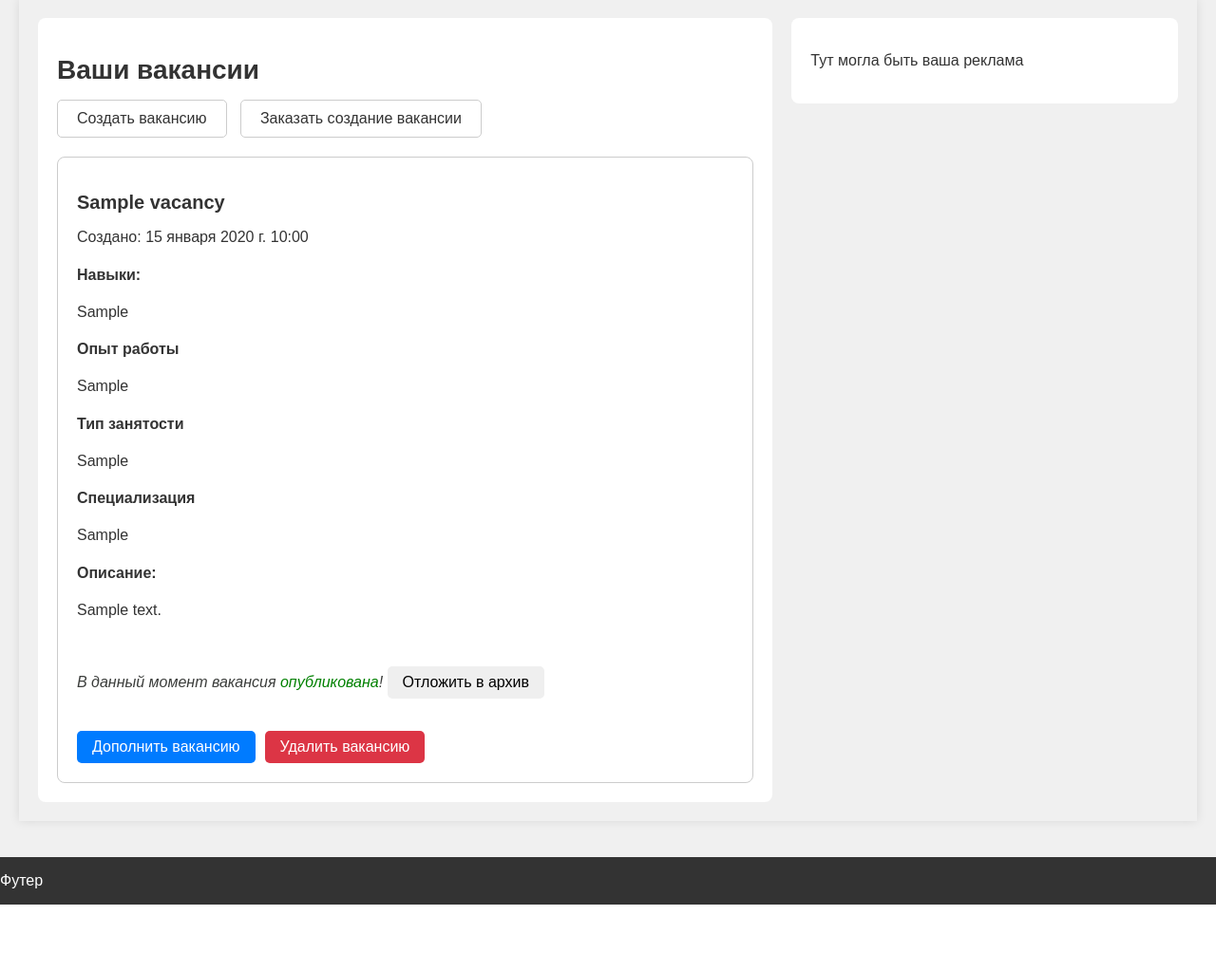
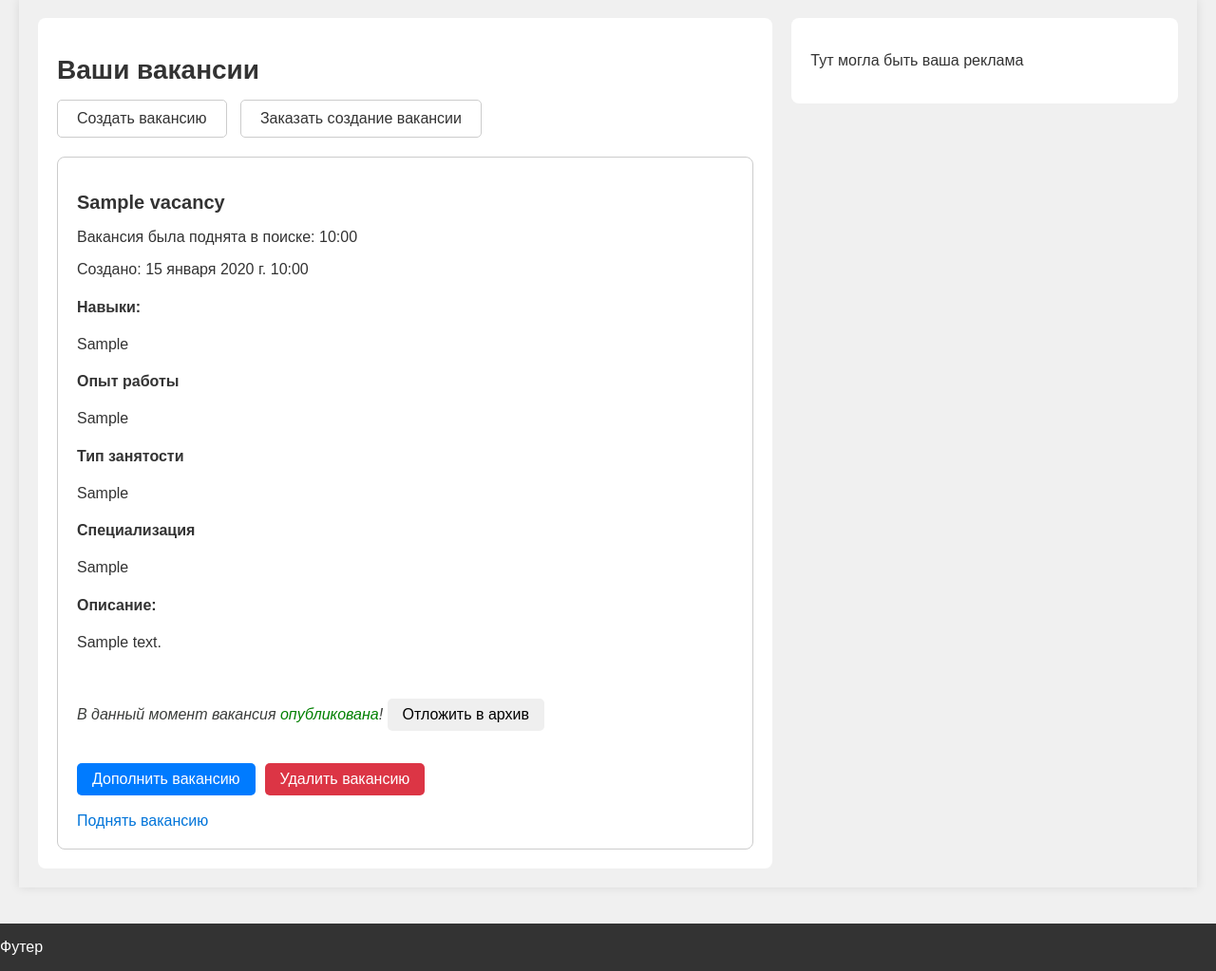
Before and after one commit to smile-rus1/my_diplom, a Django app: page /employer/vacancy in a window 1280 px wide. Shown: the part 113-1136 px from the top of the page at 95% size. Before the commit the page ends 1066 px from the top, so only its background shows below. Run offline with Django 4.2, Linux system fonts and the light colour scheme; a user stored in the database is signed in; tables that the repository leaves empty hold one stand-in row (values such as "Sample post").

Commit message:
Дополнил верстку по выводу последнего поднятия вакансии и также написа скрипт на JS, который меняет состояние кнопки.

```diff
--- a/job_search_help_site/search_site/templates/company_vacancy.html
+++ b/job_search_help_site/search_site/templates/company_vacancy.html
@@ -9,6 +9,15 @@
   .published {
     font-style: italic;
     color: #3b3d3b;
+}
+.button-raising {
+    background: none;
+    border: none;
+    padding: 0;
+    font: inherit;
+    color: #0074d9;
+    text-decoration: none;
+    cursor: pointer;
 }
 </style>
 {% endblock %}
@@ -26,6 +35,7 @@
       {% for vacancy in vacancies %}
       <div class="resume-container">
         <h2 class="resume-title">{{ vacancy.title_vacancy }}</h2>
+        <p>Вакансия была поднята в поиске: {{ vacancy.publication_time|time:"H:i" }}</p>
         <div>
           <p>Создано: <span>{{vacancy.created_at}}</span></p>
           <h4>Навыки:</h4>
@@ -66,8 +76,35 @@
               Удалить вакансию
             </button>
           </form>
+        </div>
+        {% if vacancy.is_published %}
+        <br>
+          <form action="{% url 'raising_vacancy' vacancy.id %}" method="post">
+            {% csrf_token %}
+            <button class="button-raising" data-resume-id="{{vacancy.id}}" id="raisingBtn">Поднять вакансию</button>
+          </form>
+        {% endif %}
+          <script>
+          function checkAndUpdateButtons() {
+            var updateButtons = document.querySelectorAll('.button-raising');
+            updateButtons.forEach(function(button) {
+              var resumeId = button.getAttribute('data-resume-id');
+              var lastUpdate = new Date('{{ vacancy.publication_time|date:"c" }}');
+              var currentTime = new Date();
+              var updateInterval = 4 * 60 * 60 * 1000; // 4 часа в миллисекундах
+              if (currentTime - lastUpdate >= updateInterval) {
+                button.disabled = false;
+                button.textContent = 'Поднять вакансию';
+              } else {
+                button.disabled = true;
+                button.textContent = 'Вакансия уже поднята';
+              }
+            });
+          }
+          checkAndUpdateButtons();
+          setInterval(checkAndUpdateButtons, 5 * 60 * 1000); // каждые 5 минут
+        </script>
 
-        </div>
       </div>
       {% endfor %}
 
```
